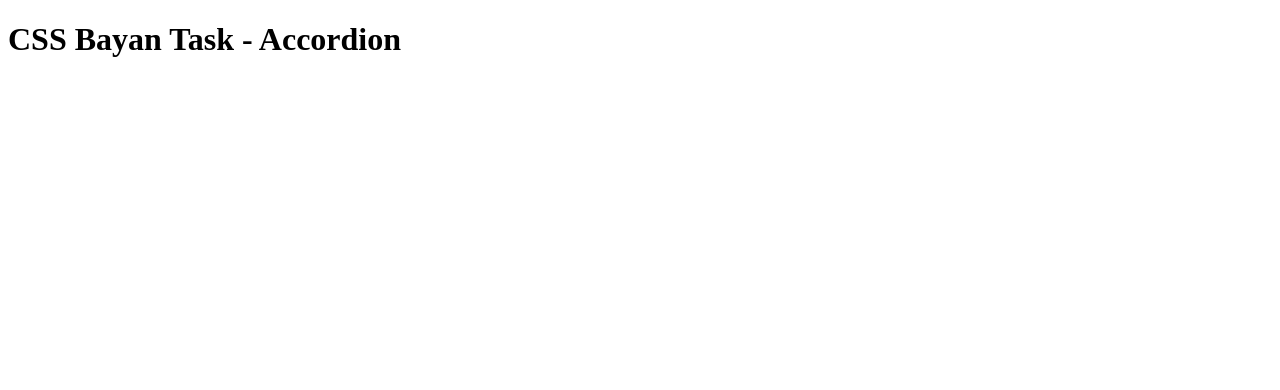
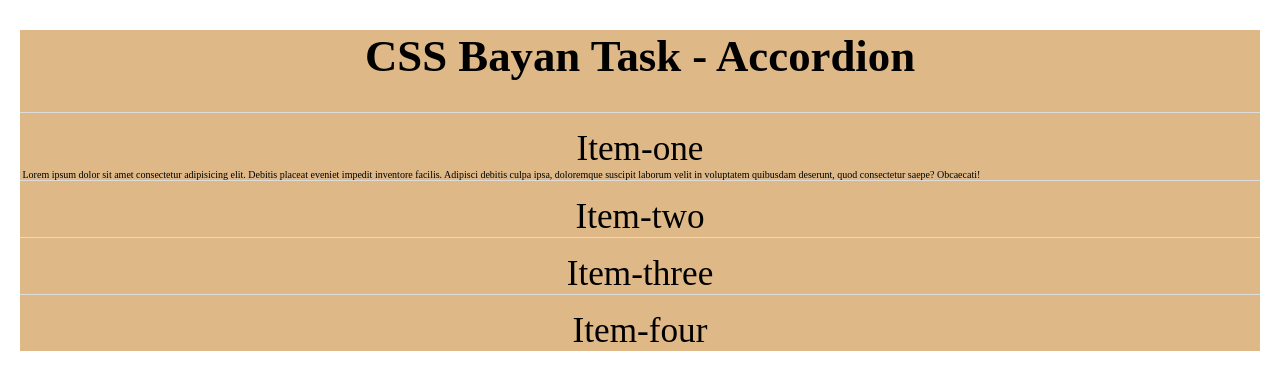
Before and after one commit to chiixz/cssBayan, a plain HTML site: page cssBayan/cssBayan.html in a window 1280 px wide. Drawn offline with Linux system fonts and the light colour scheme.

Commit message:
feat : change in HTML file and add some styles (Mon, 13 March, 2023 2:51:50 AM)

```diff
--- a/cssBayan/cssBayan.html
+++ b/cssBayan/cssBayan.html
@@ -3,34 +3,48 @@
 <head>
     <meta charset="UTF-8">
     <title>CSSBayan</title>
-    <link href="style.css" rel="stylesheet">
+    <link href="styleBayan.css" rel="stylesheet">
 </head>
 <body>
-    <h1>CSS Bayan Task - Accordion</h1>
+
     <div class="accordion">
-        <div class='item-one'>
-            <div class='item-one__content'></div>
+        <h1 class="project-title">CSS Bayan Task - Accordion</h1>
+        <details class='item' open>
+            <summary class='item__content'>Item-one</summary>
             <img class="first-img">
+            Lorem ipsum dolor sit amet consectetur adipisicing elit.
+            Debitis placeat eveniet impedit inventore facilis.
+            Adipisci debitis culpa ipsa, doloremque suscipit laborum velit in voluptatem quibusdam deserunt,
+            quod consectetur saepe? Obcaecati!
+        </details>
+        <details class='item'>
+            <summary class='item__content'>Item-two</summary>
+            <img class="first-img">
+            Lorem ipsum dolor sit amet consectetur adipisicing elit.
+            Debitis placeat eveniet impedit inventore facilis.
+            Adipisci debitis culpa ipsa, doloremque suscipit laborum velit in voluptatem quibusdam deserunt,
+            quod consectetur saepe? Obcaecati!
             <span class="icon"></span>
-        </div>
-        <div class='item-two'>
-            <div class='item-one__content'></div>
+        </details>
+        <details class='item'>
+            <summary class='item__content'>Item-three</summary>
             <img class="first-img">
+            Lorem ipsum dolor sit amet consectetur adipisicing elit.
+            Debitis placeat eveniet impedit inventore facilis.
+            Adipisci debitis culpa ipsa, doloremque suscipit laborum velit in voluptatem quibusdam deserunt,
+            quod consectetur saepe? Obcaecati!
             <span class="icon"></span>
-        </div>
-        <div class='item-three'>
-            <div class='item-one__content'></div>
+        </details>
+        <details class='item'>
+            <summary class='item__content'>Item-four</summary>
             <img class="first-img">
+            Lorem ipsum dolor sit amet consectetur adipisicing elit.
+            Debitis placeat eveniet impedit inventore facilis.
+            Adipisci debitis culpa ipsa, doloremque suscipit laborum velit in voluptatem quibusdam deserunt,
+            quod consectetur saepe? Obcaecati!
             <span class="icon"></span>
-        </div>
-        <div class='item-four'>
-            <div class='item-one__content'></div>
-            <img class="first-img">
-            <span class="icon"></span>
-        </div>
+        </details>
     </div>
-
-
 </body>
 
 
--- /dev/null
+++ b/cssBayan/styleBayan.css
@@ -0,0 +1,52 @@
+body {
+    font-size: 0.625rem;
+}
+.accordion {
+    max-width: 77.5rem;
+    margin:auto;
+    background-color: burlywood;
+}
+h1 {
+    font-size: 2.8rem;
+    text-align: center;
+}
+.item__content{
+    text-align: center;
+    display: block;
+    font-size: 2.2rem;
+    border-top: 1px solid gainsboro;
+    cursor: pointer;
+    padding-top:1rem;
+
+}
+.item__content ::-webkit-details-marker {
+    display:none;
+}
+@media (min-width: 20rem) and (max-width: 32rem) {
+    .item__content{
+        font-size: 0.8rem;
+        cursor: default;
+    }
+    h1 {
+        font-size: 1.3rem;}
+}
+@media (min-width: 32.5rem) and (max-width: 51.25rem) {
+    .item__content{
+        font-size: 1.5rem;
+        cursor: default;
+    }
+    h1 {
+        font-size: 1.8rem;
+}
+}
+@media (min-width: 51.5rem) and (max-width: 77.5rem) {
+    .accordion {
+        width:100%;
+    }
+    .item__content{
+        font-size: 1.8rem;
+    }
+    h1 {
+        font-size: 2.1rem;
+}
+}
```
